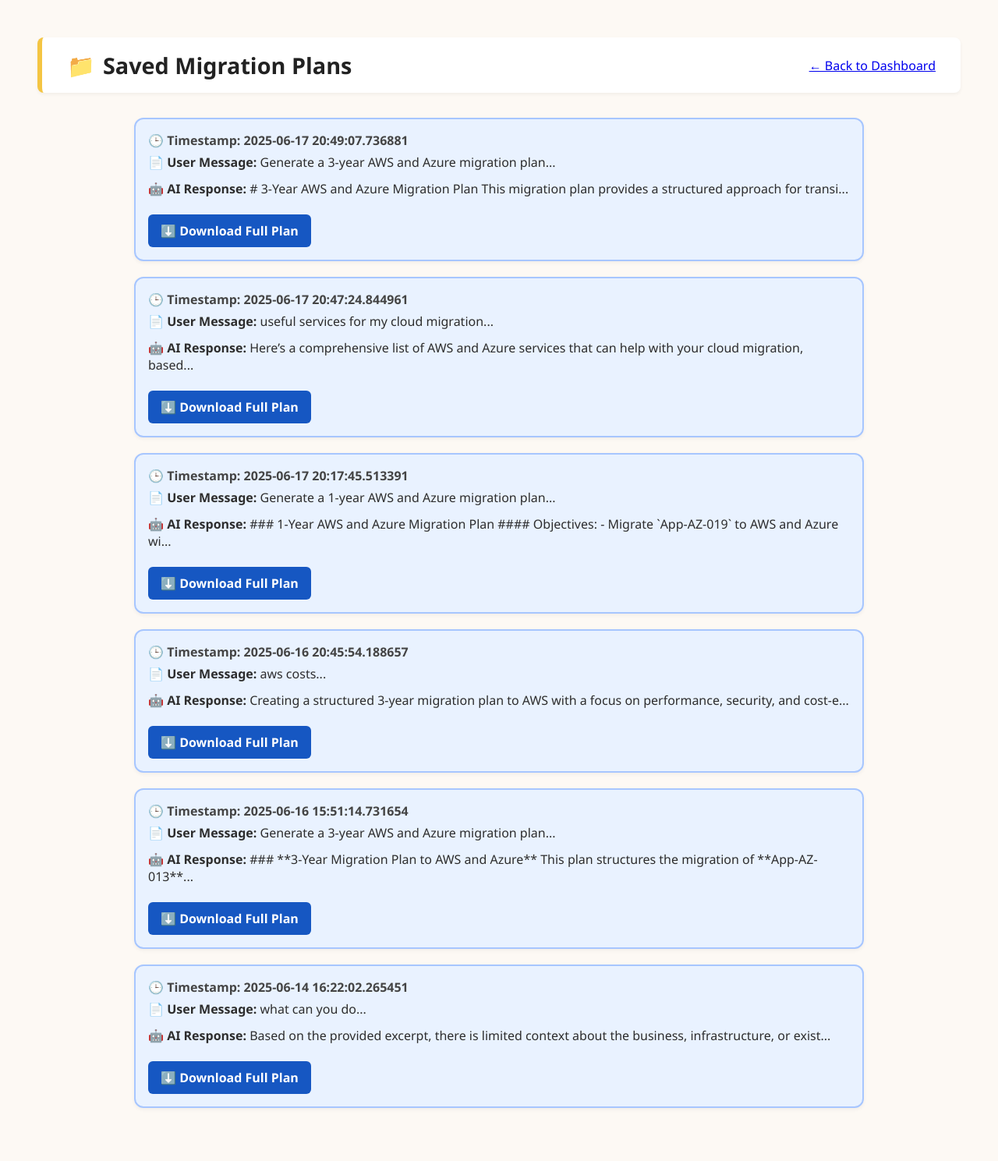
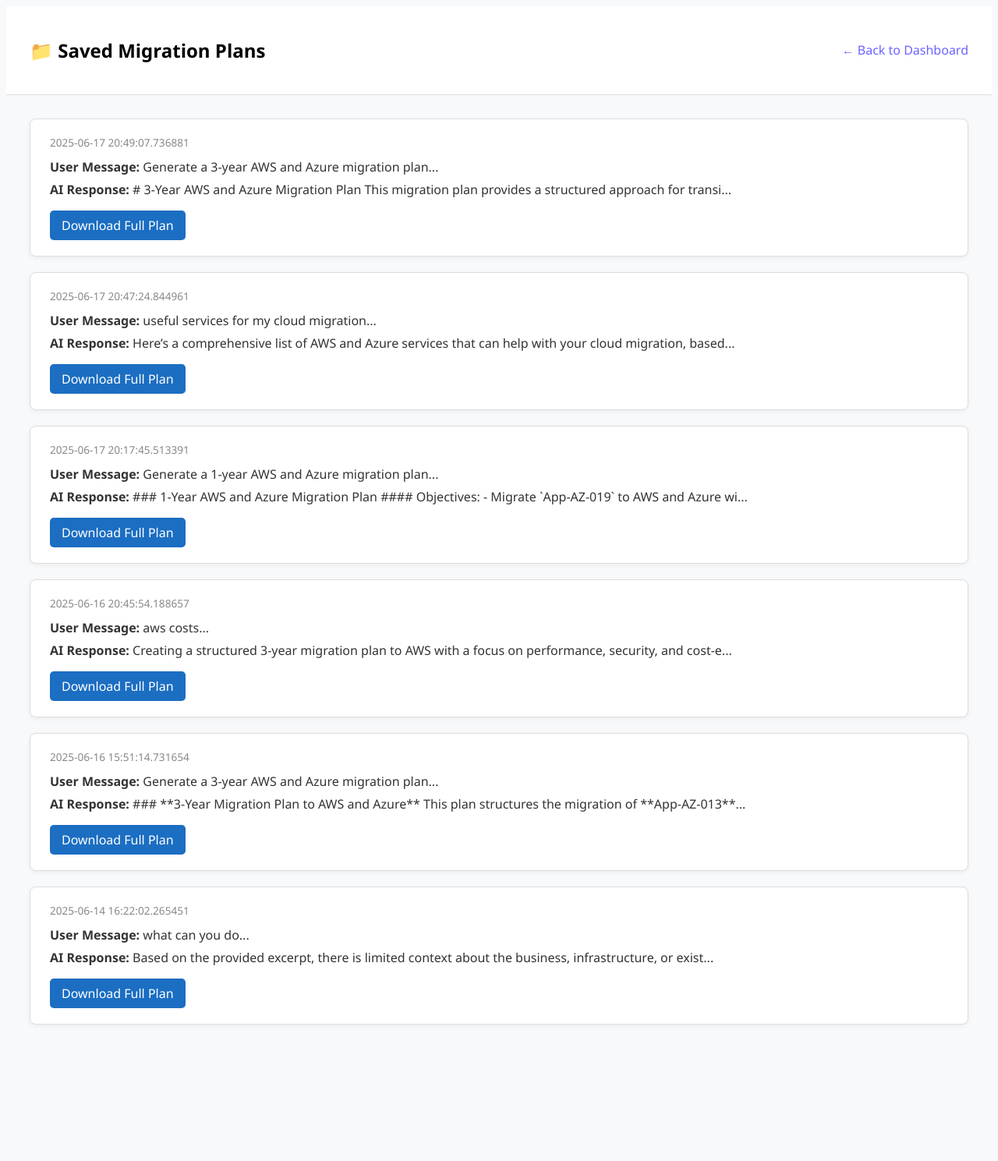
Before and after one commit to dontaeaccenture/agentic-ai, a Flask app: page /plans in a window 1280 px wide. Shown: the whole page at 78% size. After the commit the page ends 1314 px from the top, so only its background shows below. Run offline with Flask 3, Linux system fonts and the light colour scheme.

Commit message:
update styling, k-6,token -3000

```diff
--- a/app.py
+++ b/app.py
@@ -73,7 +73,7 @@ def home():
 @app.route("/agent", methods=["POST"])
 def agent_chat():
     user_input = request.json.get("message", "")
-    docs = db.similarity_search(user_input, k=3)
+    docs = db.similarity_search(user_input, k=6)
     context = "\n\n".join(doc.page_content for doc in docs)
 
     keywords = ["migration", "cloud", "aws", "azure", "infrastructure", "plan", "roadmap", "rehost", "replatform"]
@@ -82,11 +82,23 @@ def agent_chat():
     if is_migration_request:
         system_prompt = f"""
 You are a senior cloud architect tasked with creating a structured, realistic 3-year migration plan to AWS and Azure.
+
 Use only the data below as your source of truth:
 \n\n{context}\n\n
-Structure your answer by year (Year 1, Year 2, Year 3), and include phases like: discovery, planning, POC, lift-and-shift, optimization, and cloud-native rebuild.
+
+Structure your answer by year (Year 1, Year 2, Year 3), and include phases like: discovery, planning, proof of concept (POC), lift-and-shift, optimization, and cloud-native rebuild.
+
 Assume the user wants performance, security, and cost-efficiency.
+
+When recommending AWS or Azure cloud services, include relevant documentation or pricing tools using **Markdown links**. For example:
+- [Azure Retail Prices API](https://learn.microsoft.com/en-us/rest/api/cost-management/retail-prices)
+- [Azure Pricing Calculator](https://azure.microsoft.com/en-us/pricing/calculator/)
+- [AWS Pricing Calculator](https://calculator.aws.amazon.com/)
+- [AWS Pricing API Docs](https://docs.aws.amazon.com/awsaccountbilling/latest/aboutv2/price-changes.html)
+
+Your response should be professional, actionable, and formatted clearly using Markdown (headings, bullet points, etc.).
 """
+
         messages = [
             { "role": "system", "content": system_prompt },
             { "role": "user", "content": user_input }
@@ -110,7 +122,7 @@ Use the following as source context only:
         model=DEPLOYMENT,
         messages=messages,
         temperature=0.7,
-        max_tokens=1000
+        max_tokens=3000
     )
 
     reply = response.choices[0].message.content
--- a/templates/plans.html
+++ b/templates/plans.html
@@ -4,98 +4,95 @@
   <meta charset="UTF-8">
   <title>Saved Migration Plans</title>
   <style>
-    body {
-      font-family: 'Segoe UI', sans-serif;
-      background: #f0f4f8;
-      padding: 40px;
-      color: #1f2937;
-    }.plan-card {
-  background-color: #e9f2ff; /* light blue background */
-  border: 2px solid #a7c6ff; /* soft blue border */
-  border-radius: 12px;
-  padding: 16px;
-  margin: 20px auto;
-  max-width: 900px;
-  box-shadow: 0 2px 5px rgba(0, 0, 0, 0.05);
+body {
+  font-family: "Segoe UI", sans-serif;
+  background: #f8f9fa;
 }
 
-.plan-card h4 {
-  margin-top: 0;
+.plans-header {
+  display: flex;
+  justify-content: space-between;
+  align-items: center;
+  background: #fff;
+  padding: 20px 30px;
+  border-bottom: 1px solid #ddd;
 }
 
-.plan-card .timestamp {
-  font-weight: bold;
-  color: #444;
-  margin-bottom: 6px;
+.plan-list {
+  padding: 30px;
 }
 
-.plan-card .user-message,
-.plan-card .ai-response {
-  margin-bottom: 12px;
-  color: #2d2d2d;
+.plan-card {
+  background: #fff;
+  border: 1px solid #ddd;
+  border-radius: 8px;
+  padding: 20px 25px;
+  margin-bottom: 20px;
+  box-shadow: 0 2px 6px rgba(0, 0, 0, 0.05);
 }
 
-.download-button {
-  display: inline-block;
-  background-color: #1657c2;
-  color: white;
-  font-weight: bold;
-  padding: 10px 16px;
-  text-decoration: none;
-  border-radius: 6px;
-  margin-top: 10px;
+.plan-meta {
+  font-size: 0.85rem;
+  color: #888;
+  margin-bottom: 10px;
 }
 
-.download-button:hover {
-  background-color: #0e3e94;
-}
-.header-row {
-  background-color: #fff;
-  padding: 1rem 2rem;
-  margin-bottom: 2rem;
-  border-radius: 8px;
-  border-left: 6px solid #f4c542; /* Yellow folder accent */
-  box-shadow: 0 2px 4px rgba(0, 0, 0, 0.05);
+.plan-content p {
+  margin: 5px 0;
+  color: #333;
+  line-height: 1.5;
 }
 
-.header-row h2 {
-  font-size: 1.8rem;
-  display: flex;
-  align-items: center;
-  color: #222;
-  margin: 0;
+.btn-download {
+  display: inline-block;
+  margin-top: 10px;
+  background-color: #1b6ec2;
+  color: white;
+  padding: 8px 15px;
+  border-radius: 5px;
+  text-decoration: none;
+  font-weight: 500;
+  transition: background 0.2s ease;
 }
 
-.folder-icon {
-  font-size: 1.8rem;
-  margin-right: 10px;
+.btn-download:hover {
+  background-color: #155fa0;
 }
 
+.back-link {
+  color: #6c63ff;
+  font-weight: 500;
+  text-decoration: none;
+}
 
   </style>
 </head>
-<body style="background-color: #FDF9F4;">
+<body>
       <header>
 <!-- NEW -->
-<div class="header-row">
-  <h2><span class="folder-icon">📁</span> Saved Migration Plans</h2>
-    <a href="/" style="float: right; margin-top: -30px;">← Back to Dashboard</a>
-
-  </div>
-</header>
-  <div class="container">
-
-  {% for plan in plans %}
-<div class="plan-card">
-  <div class="timestamp">🕒 <strong>Timestamp:</strong> {{ plan.timestamp }}</div>
-  <div class="user-message">📄 <strong>User Message:</strong> {{ plan.user_input[:60] }}...</div>
-  <div class="ai-response">🤖 <strong>AI Response:</strong> {{ plan.ai_response[:100] }}...</div>
-  <a class="download-button" target="_blank" href="/plans/{{ plan.id }}">⬇️ Download Full Plan</a>
+<div class="plans-header">
+  <h2>📁 Saved Migration Plans</h2>
+  <a href="/" class="back-link">← Back to Dashboard</a>
 </div>
 
-  {% else %}
-    <p>No plans saved yet.</p>
+<div class="plan-list">
+  {% for plan in plans %}
+  <div class="plan-card">
+    <div class="plan-meta">
+      <span><i class="fa fa-clock"></i> {{ plan.timestamp }}</span>
+    </div>
+    <div class="plan-content">
+      <p><strong><i class="fa fa-file-alt"></i> User Message:</strong> {{ plan.user_input[:80] }}...</p>
+      <p><strong><i class="fa fa-robot"></i> AI Response:</strong> {{ plan.ai_response[:100] }}...</p>
+    </div>
+    <div class="plan-actions">
+      <a href="/plans/{{ plan.id }}" class="btn-download">
+        <i class="fa fa-download"></i> Download Full Plan
+      </a>
+    </div>
+  </div>
   {% endfor %}
-  </div>
+</div>
+
 </body>
 </html>
```
Also changed, not shown: chat_history.db.
